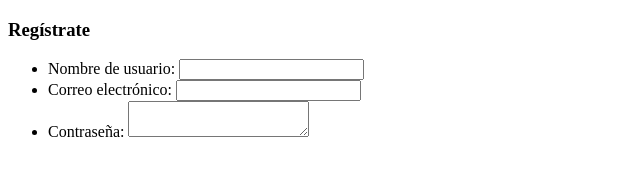
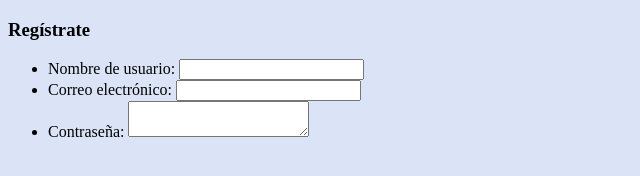
Before and after one commit to LuciaTN/Intermodular_Aitor_Lucia, a plain HTML site: page Estructura_HTML/index.html in a window 1280 px wide. Shown: the whole page, without its empty margins (0-640 px from the left). Drawn offline with Linux system fonts and the light colour scheme.

Commit message:
Creada ramaLucia

```diff
--- a/Estructura_HTML/CSS/style.css
+++ b/Estructura_HTML/CSS/style.css
@@ -0,0 +1,7 @@
+body{
+    background-color: #DBE4F6;
+}
+
+.flex-container{
+    justify-content: space-evenly;
+}
--- a/Estructura_HTML/index.html
+++ b/Estructura_HTML/index.html
@@ -7,7 +7,7 @@
     <link rel="stylesheet" href="./CSS/style.css">
 </head>
 <body>
-    <main>
+    <main class="flex-container">
         <h3>Regístrate</h3>
         <section>
             <form action="" method="post">
```
